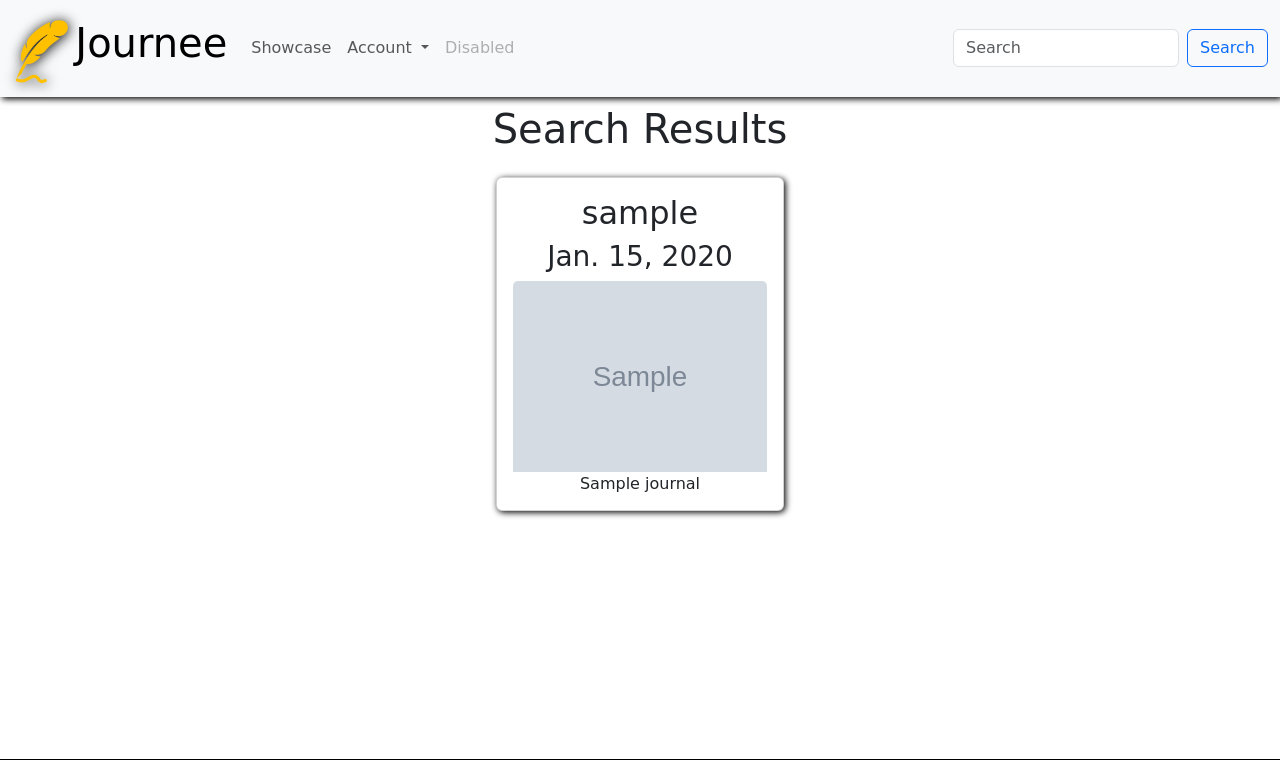
After one commit to Will-Griffiths-Ireland/Journee, a Django app: page /journal/search/journals/ in a window 1280 px wide. The commit adds this page. Shown: the top 760 px of the page. Run offline with Django 4.2, Linux system fonts and the light colour scheme; tables that the repository leaves empty hold one stand-in row (values such as "Sample post"); grey boxes marked "Sample" are stand-in pictures; some web fonts are replaced.

Commit message:
Create - Search Page

```diff
--- a/journal/models.py
+++ b/journal/models.py
@@ -16,7 +16,7 @@ class Journal(models.Model):
     )
     title = models.CharField(max_length=30, null=False, blank=False)
     content = RichTextField(max_length=15000, null=False, blank=False)
-    journal_date = models.DateField(auto_now=True, null=False, blank=False)
+    journal_date = models.DateField(auto_now_add=True, null=False, blank=False)
     is_public = models.BooleanField(null=False, blank=False)
     self_image = ResizedImageField(
         size=[200, None],
@@ -40,7 +40,10 @@ class Journal(models.Model):
         """Check to see if there is already a page for this user today"""
         today = datetime.date.today()
         requestor = get_current_user()
-        journal_page = Journal.objects.filter(journal_date=today, user=requestor)
+        journal_page = Journal.objects.filter(
+            journal_date=today,
+            user=requestor
+            )
         if journal_page:
             return journal_page[0].id
         else:
--- /dev/null
+++ b/journal/templates/journal/journal_search.html
@@ -0,0 +1,34 @@
+{% extends 'core.html' %}
+{% load static %}
+
+
+{% block page_title %}Journal Search{% endblock %}
+
+
+{% block content %}
+<h1 class="text-center p-2">
+    Search Results
+</h1>
+<div class="container d-flex flex-row flex-wrap justify-content-center">
+
+    {% for journal_page in journal_search %}
+    <a href="{% url 'view_journal_page' journal_page.id %}" class="journal_pages"
+        aria-label="Click to view  {{ journal_page.journal_date }} {{ journal_page.title }}">
+        <div class="card m-2" style="width: 18rem;">
+            <div class="card-body">
+                <h2 class="card-title text-center"> {{ journal_page.user }}</h2>
+                <h3 class="card-title text-center"> {{ journal_page.journal_date }}</h3>
+                {% if journal_page.day_image %}
+                <img src="{{ journal_page.day_image.url }}" class="card-img-top" alt="Journal cover image">
+                {% else %}
+                <img src="{% static 'images/quill_logo.webp' %}" class="card-img-top" alt="Journal cover image">
+                {% endif %}
+                <p class="card-text text-center">{{ journal_page.title }}</p>
+            </div>
+
+        </div>
+    </a>
+    {% endfor %}
+</div>
+
+{% endblock %}
--- a/journal/urls.py
+++ b/journal/urls.py
@@ -1,10 +1,19 @@
 from django.urls import path
-from .views import AddJournalPage, Journals, ViewJournalPage, RemovePage, EditPage
+from .views import (
+    AddJournalPage,
+    Journals,
+    ViewJournalPage,
+    RemovePage,
+    EditPage,
+    JournalSearch
+    )
 
 urlpatterns = [
     path("", AddJournalPage.as_view(), name="add_journal_page"),
     path("journals/", Journals.as_view(), name="journals"),
+    path("search/journals/", JournalSearch.as_view(), name="journal_search"),
     path("<slug:pk>/", ViewJournalPage.as_view(), name="view_journal_page"),
-    path("delete/<slug:pk>/", RemovePage.as_view(), name="remove_journal_page"),
+    path("delete/<slug:pk>/", RemovePage.as_view(),
+         name="remove_journal_page"),
     path("edit/<slug:pk>/", EditPage.as_view(), name="edit_journal_page"),
 ]
--- a/journal/views.py
+++ b/journal/views.py
@@ -1,3 +1,5 @@
+from typing import Any
+from django.db.models.query import QuerySet
 from django.views.generic import (
     CreateView,
     ListView,
@@ -10,6 +12,7 @@ import datetime
 from .forms import JournalForm
 from django.contrib.auth.mixins import LoginRequiredMixin, UserPassesTestMixin
 from django.urls import reverse_lazy
+from django.db.models import Q
 
 
 class Journals(ListView):
@@ -30,6 +33,29 @@ class ViewJournalPage(DetailView):
     template_name = "journal/view_page.html"
     model = Journal
     context_object_name = "journal_page"
+
+
+class JournalSearch(ListView):
+    """
+    View a journal entry
+    """
+
+    template_name = "journal/journal_search.html"
+    model = Journal
+    context_object_name = "journal_search"
+
+    def get_queryset(self, **kwargs):
+        query = self.request.GET.get("search_query")
+        if query:
+            journals = self.model.objects.filter(
+                Q(is_public=True) &
+                Q(content__icontains=query)
+            )
+        else:
+            journals = self.model.objects.filter(
+                Q(is_public=True)
+            )
+        return journals
 
 
 class AddJournalPage(LoginRequiredMixin, CreateView, ListView, DetailView):
--- a/templates/includes/header.html
+++ b/templates/includes/header.html
@@ -35,7 +35,7 @@
                         <ul class="dropdown-menu">
                             {% if request.user.is_authenticated %}
                             <li><a class="dropdown-item" href="#">View Profile</a></li>
-                            <li><a class="dropdown-item" href="/accounts/logout/">Logout</a></li>
+                            <li><a class="dropdown-item" href="/accounts/logout/">Logout ( {{ request.user }} )</a></li>
                             {% else %}
                             <li><a class="dropdown-item" href="/accounts/login/">Login</a></li>
                             <li><a class="dropdown-item" href="/accounts/signup/">Create Account</a></li>
@@ -46,8 +46,8 @@
                         <a class="nav-link disabled">Disabled</a>
                     </li>
                 </ul>
-                <form class="d-flex" role="search">
-                    <input class="form-control me-2" type="search" placeholder="Search" aria-label="Search">
+                <form class="d-flex" role="search" method="GET" action="{% url 'journal_search' %}">
+                    <input class="form-control me-2" name="search_query" type="search" placeholder="Search" aria-label="Search">
                     <button class="btn btn-outline-primary" type="submit">Search</button>
                 </form>
             </div>
```
